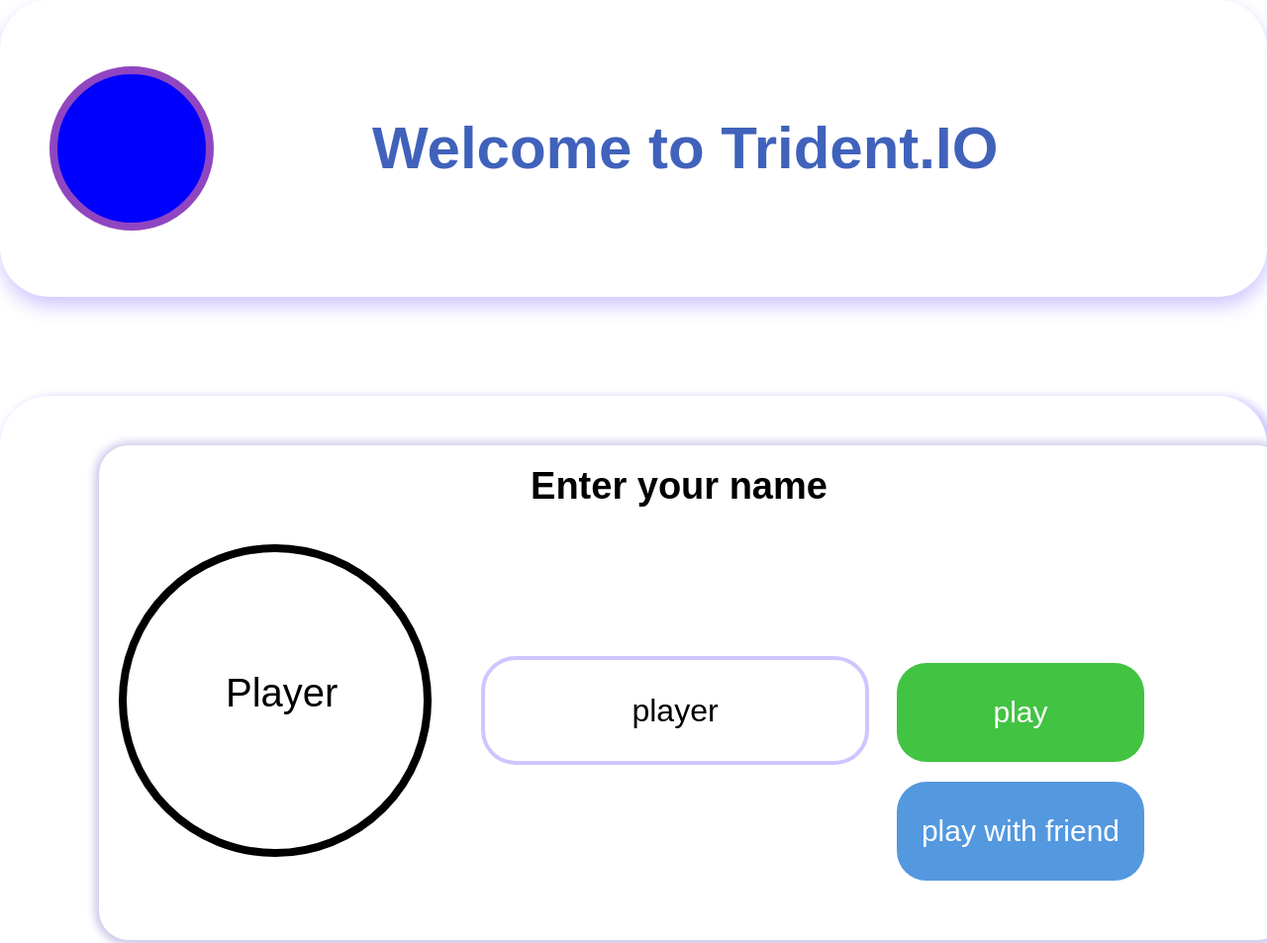
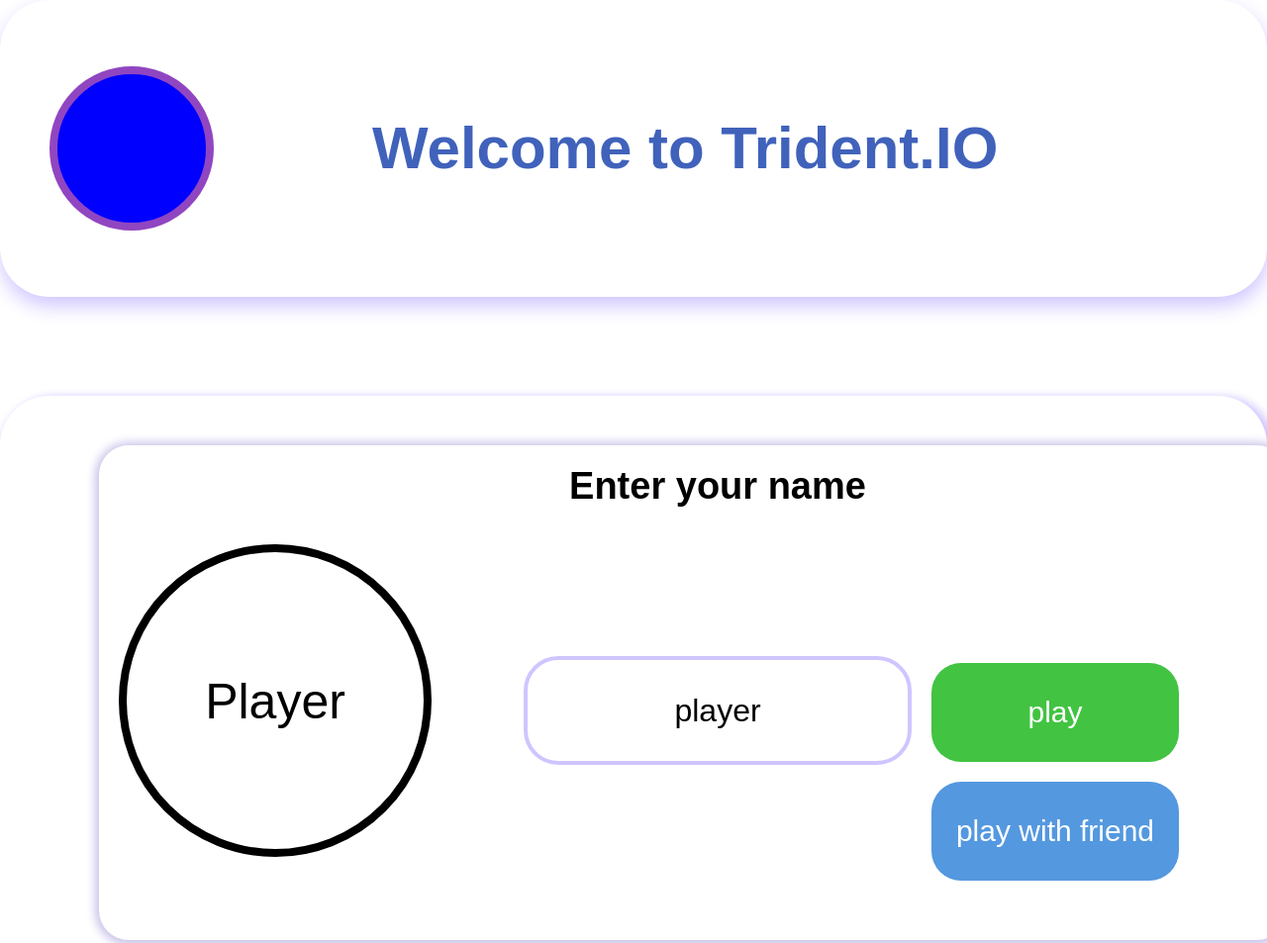
Before and after one commit to CTAC-Saint-Peterburg/Trident.IO-pre-alfa, a plain HTML site: page Trident.IO/TridentIO.html in a window 1280 px wide. Shown: the top 953 px of the page at 99% size. Drawn offline with Linux system fonts and the light colour scheme.

Commit message:
fix: onchange

```diff
--- a/Trident.IO/TridentIO.css
+++ b/Trident.IO/TridentIO.css
@@ -68,12 +68,6 @@ section {
     box-shadow: 0px 1px 10px 4px #cac3e9;
     background-color: #ffffff;
 }
-
-
-}
-
-
-}
 .menu-model {
     width: 400px;
     height: 100%;
@@ -88,9 +82,10 @@ section {
 }
 .menu-model-nickname {
     position: relative;
-    left: 100px;
-    top: 120px;
-    font-size: 40px;
+    top: 80px;
+    text-align: center;
+    font-weight: 500;
+    font-size: 50px;
     color: black;
 }
 .input-game-div {
--- a/Trident.IO/TridentIO.html
+++ b/Trident.IO/TridentIO.html
@@ -20,12 +20,12 @@
         <section class="game">
             <div class="menu-model">
                 <div class="menu-model-show">
-                <span class="menu-model-nickname">Player</span>
+                <h2 class="menu-model-nickname" id="test" value="">Player</h2>
                 </div>
             </div>
             <div class="input-game-div">
                 <h2 class="input-game-div-h2">Enter your name</h2>
-                <input type="text" class="input-game" value="player">
+                <input type="text" class="input-game" value="player" onchange="Player.text = this.value; document.getElementById('test').innerHTML = Player.text;" >
             </div>
             <div class="buttons-game">
                 <button class="Button-play">play</button>
```
